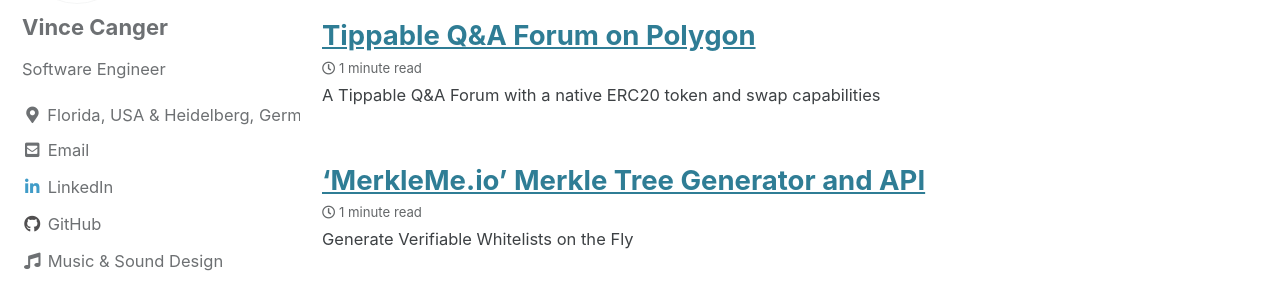
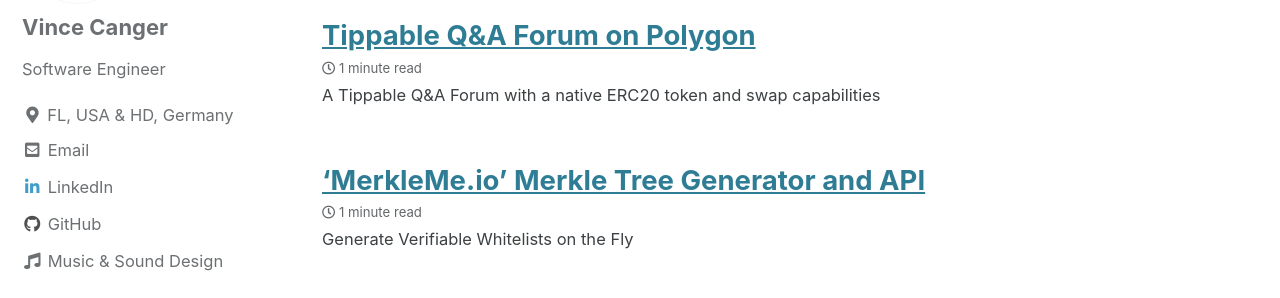
Before and after one commit to vincanger/vincanger.github.io, a Jekyll site: the page built from index.md, in a window 1280 px wide. Shown: the part 227-525 px from the top of the page. Built offline with Jekyll 4.4.1, drawn with Linux system fonts in a browser that asks for light colours; cached includes are drawn as plain includes.

Commit message:
update bio

```diff
--- a/_config.yml
+++ b/_config.yml
@@ -96,7 +96,7 @@ author:
   name             : "Vince Canger"
   avatar           : "/assets/vince_smiley.jpg"
   bio              : "Software Engineer"
-  location         : "Florida, USA & Heidelberg, Germany"
+  location         : "FL, USA & HD, Germany"
   email            :
   links:
     - label: "Email"
```
